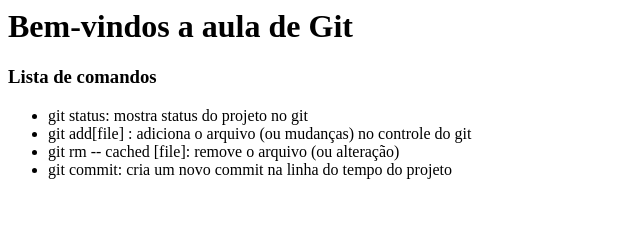
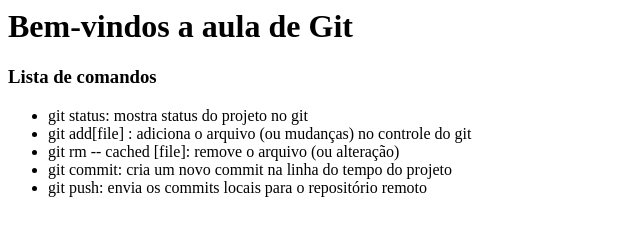
Before and after one commit to Alfred0Lima/git_aula, a plain HTML site: page index.html in a window 1280 px wide. Shown: the whole page, without its empty margins (0-640 px from the left). Drawn offline with Linux system fonts and the light colour scheme.

Commit message:
Adiciona o comando git push
Adiciona o comando git push no projeto

```diff
--- a/index.html
+++ b/index.html
@@ -10,6 +10,7 @@
             <li>git add[file] : adiciona o arquivo (ou mudanças) no controle do git</li>
             <li>git rm -- cached [file]: remove o arquivo (ou alteração)</li>
             <li>git commit: cria um novo commit na linha do tempo do projeto</li>
+            <li>git push: envia os commits locais para o repositório remoto</li>
         </ul>
      </body>
 </html>
```
